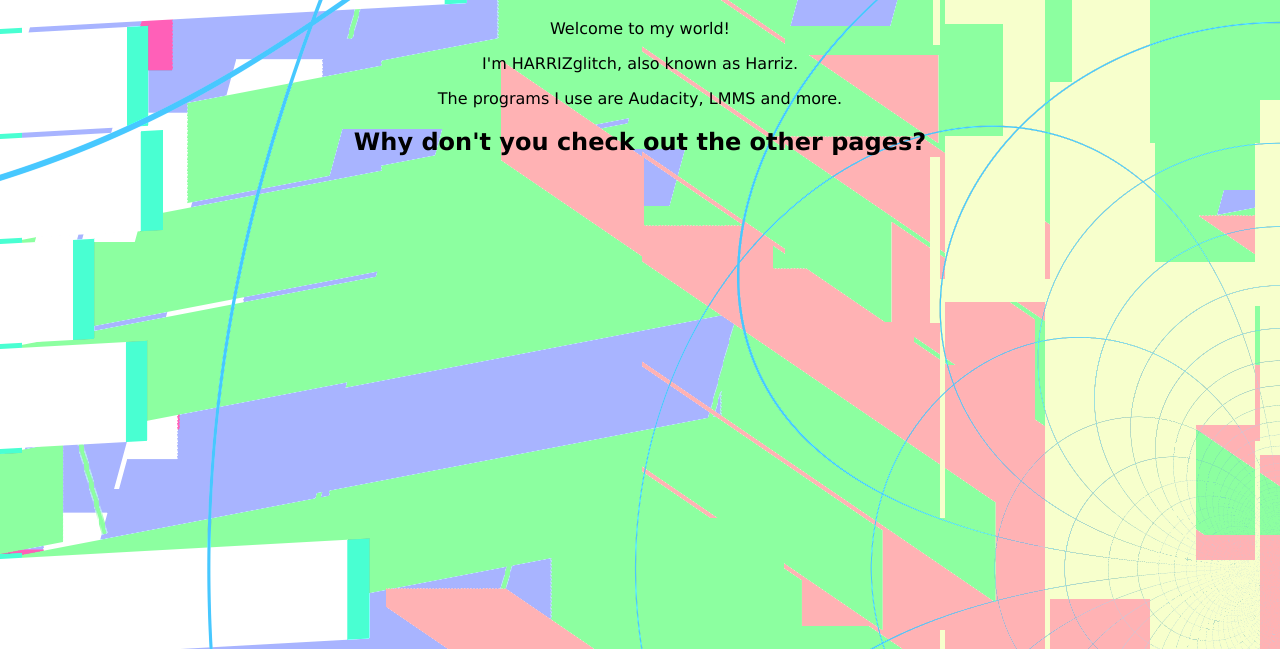
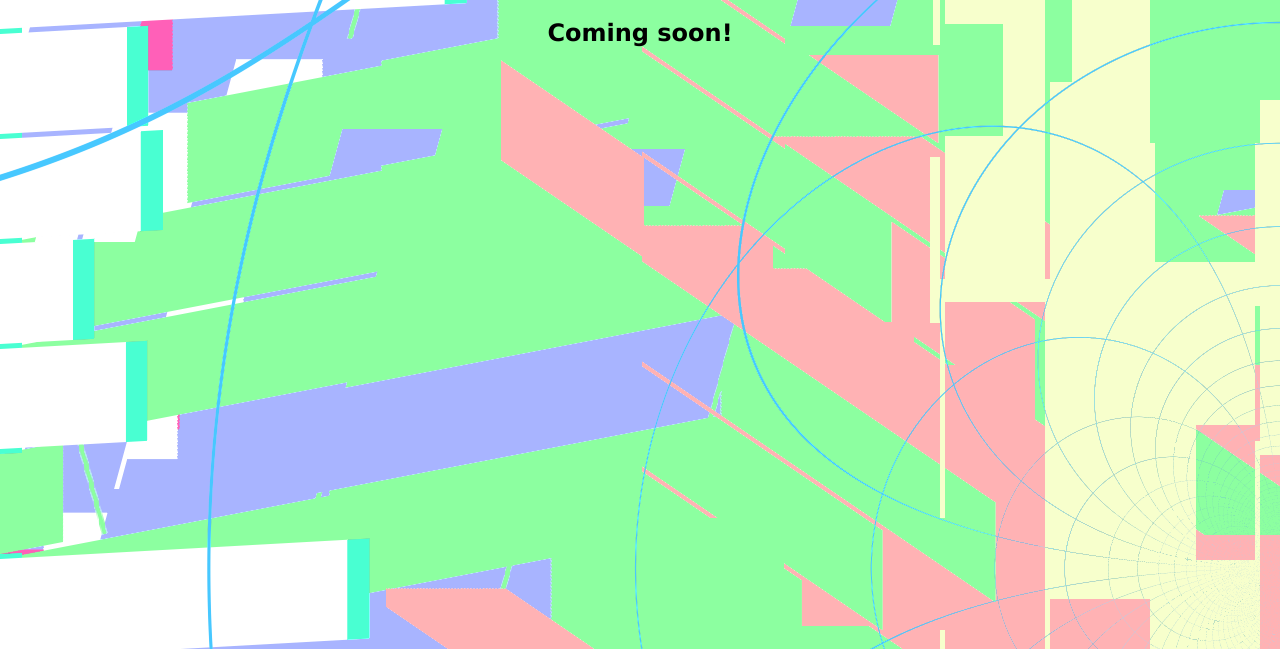
Before and after one commit to HarriTheEditor/HARRIZglitch, a plain HTML site: page socialmedia.html in a window 1280 px wide. Shown: the part 151-800 px from the top of the page. Drawn offline with Linux system fonts and the light colour scheme.

Commit message:
Update socialmedia.html

```diff
--- a/socialmedia.html
+++ b/socialmedia.html
@@ -12,9 +12,6 @@
   </header>
   <body background=BACKGROUND4.png style="text-align:center;">
     <h1 style="font-family:courier">HARRIZglitch official website</h1>
-    <p style="font-family:verdana;">Welcome to my world!</p>
-    <p style="font-family:verdana;">I'm HARRIZglitch, also known as Harriz.</p>
-    <p style="font-family:verdana;">The programs I use are Audacity, LMMS and more.</p>
-    <h2 style="font-family:verdana;">Why don't you check out the other pages?</h2>
+    <h2 style="font-family:verdana;">Coming soon!</h2>
   </body>
 </html>
```
